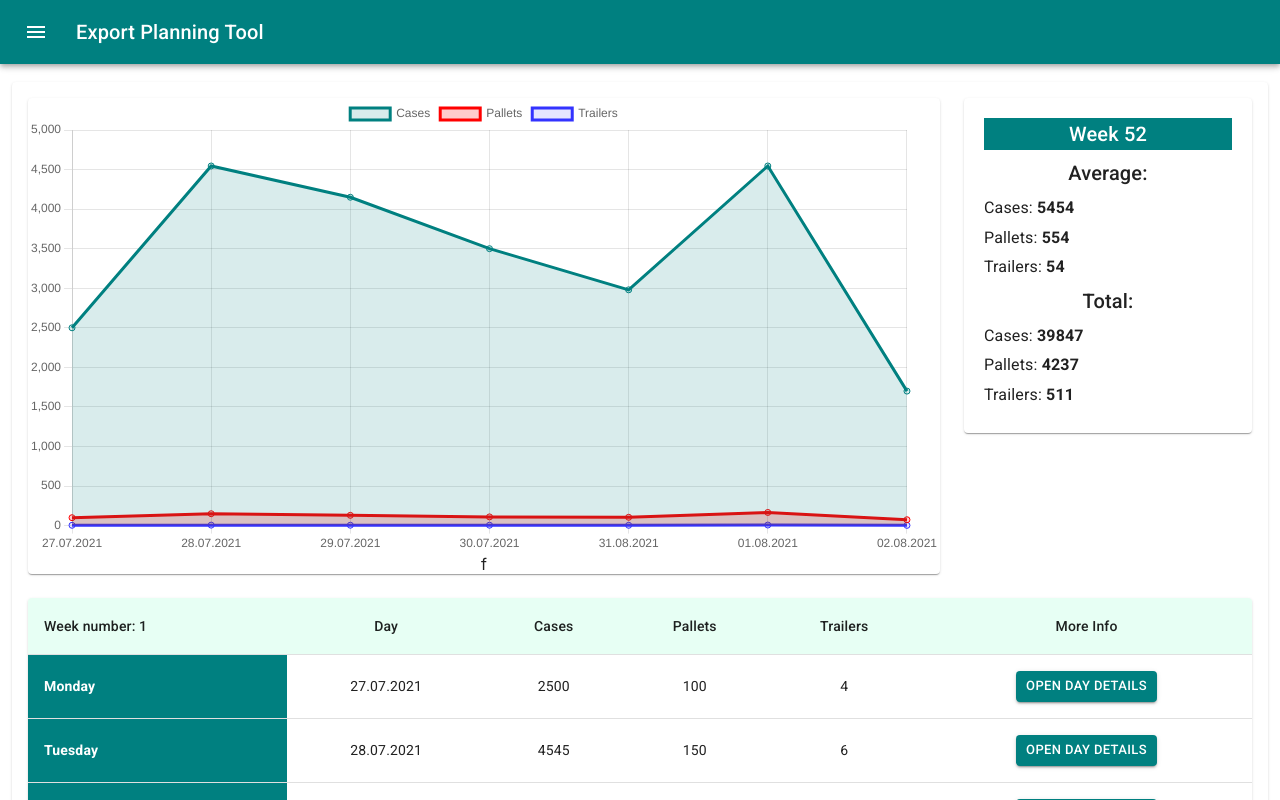
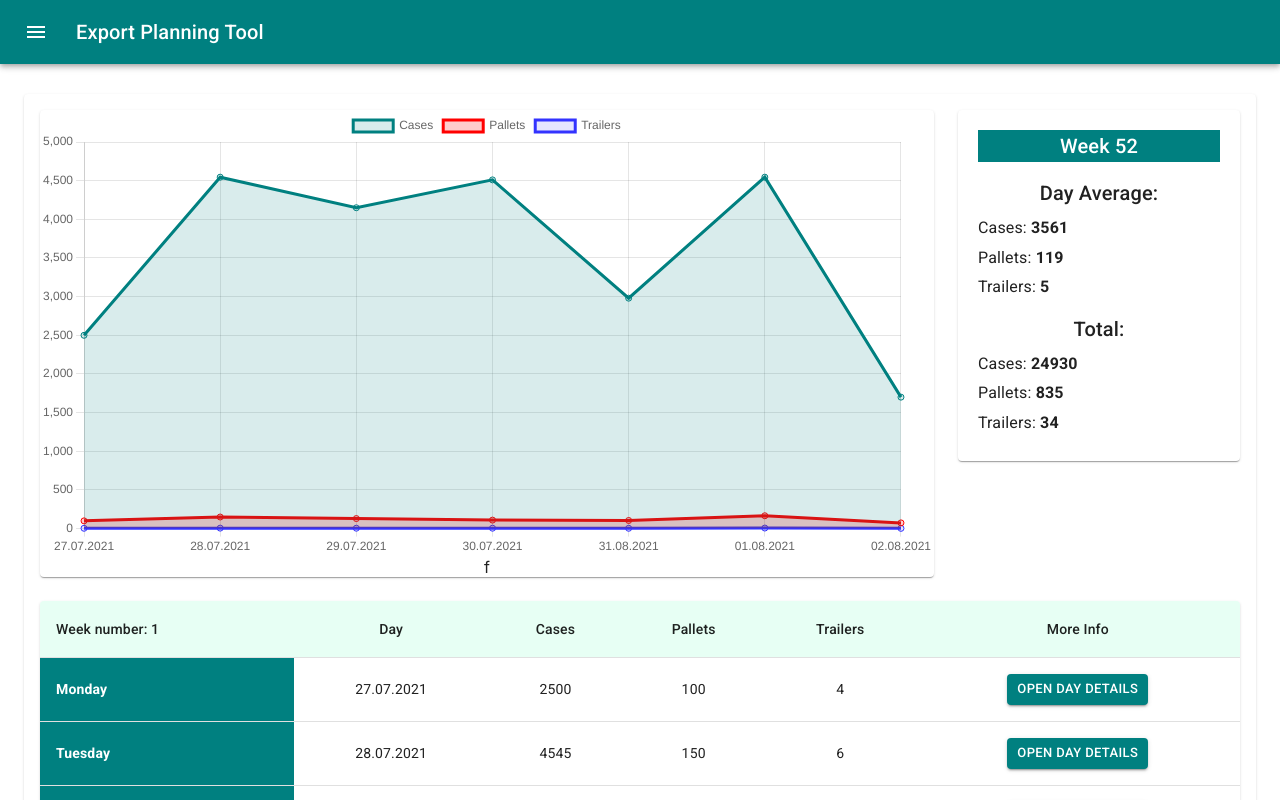
Before and after one commit to AleksandrRiabov/planning-tool, a React (Create React App) app: page / in a window 1280 px wide. Shown: the top 800 px of the page. Built offline with nearby package versions, Linux system fonts and the light colour scheme.

Commit message:
SummaryBox displays data, some helpers functions refactored used in DayTable comp.

```diff
--- a/src/App.css
+++ b/src/App.css
@@ -4,7 +4,7 @@
 }
 
 .app .main{
-  margin-top: 30px;
+  margin: 30px auto 250px;
 }
 
 .bold{
--- a/src/App.js
+++ b/src/App.js
@@ -3,14 +3,11 @@
   BrowserRouter as Router,
   Switch,
   Route,
-  Link
 } from "react-router-dom";
 import React from 'react';
 import { makeStyles } from '@material-ui/core/styles';
-import Paper from '@material-ui/core/Paper';
 import Grid from '@material-ui/core/Grid';
 import Container from '@material-ui/core/Container';
-import { useGlobalContext } from "./context";
 import { SingleDay } from './components/SingleDay/SingleDay';
 import SingleWeek from "./components/SingleWeek/SingleWeek";
 import Footer from "./components/Footer/Footer";
@@ -29,8 +26,6 @@
 function App() {
   const classes = useStyles();
 
-  const data = useGlobalContext();
-
   return (
 	  <Router>
 
@@ -39,14 +34,12 @@
         <Container className="main">
         <div className={classes.root}>
           <Grid className={classes.container} container spacing={3}>
-			 <Switch>
+			     <Grid item xs={12}>
+           <Switch>
                 <Route path="/" exact><SingleWeek /></Route>
-            <Grid item xs={12}>
-              <Paper className={classes.paper}>
                 <Route path="/day"><SingleDay/></Route>
-              </Paper>
-            </Grid>
-		    </Switch>
+		      </Switch>
+             </Grid>
         </Grid>
       </div>
       </Container>
--- a/src/components/BarChart/BarChart.js
+++ b/src/components/BarChart/BarChart.js
@@ -1,4 +1,4 @@
-import {Line, Bar} from "react-chartjs-2";
+import { Bar} from "react-chartjs-2";
 
 
 const BarChart = ({chartData, title}) =>  {
--- a/src/components/DayTable/dayTableStyles.js
+++ b/src/components/DayTable/dayTableStyles.js
@@ -1,7 +1,7 @@
 
 import { makeStyles } from '@material-ui/core/styles';
 
-export const useStyles = makeStyles({
+export const useStyles = makeStyles((theme) => ({
    table: {
      minWidth: 350,
    },
@@ -39,4 +39,9 @@
    second: {
       background: "#f6f6f6"
    },
- })
+   paper: {
+      padding: theme.spacing(2),
+      textAlign: "center",
+      color: theme.palette.text.secondary,
+   }
+ }));
--- a/src/components/Navbar/Navbar.js
+++ b/src/components/Navbar/Navbar.js
@@ -3,7 +3,6 @@
 import AppBar from '@material-ui/core/AppBar';
 import Toolbar from '@material-ui/core/Toolbar';
 import Typography from '@material-ui/core/Typography';
-import Button from '@material-ui/core/Button';
 import IconButton from '@material-ui/core/IconButton';
 import MenuIcon from '@material-ui/icons/Menu';
 import { Link } from "react-router-dom";
--- a/src/components/OptionsBar/OptionsBar.js
+++ b/src/components/OptionsBar/OptionsBar.js
@@ -5,7 +5,6 @@
 import BarChartIcon from '@material-ui/icons/BarChart';
 import DeveloperModeIcon from '@material-ui/icons/DeveloperMode';
 import SaveIcon from '@material-ui/icons/Save';
-import { FormHelperText } from '@material-ui/core';
 
 const useStyles = makeStyles({
   root: {
--- a/src/components/SingleDay/SingleDay.css
+++ b/src/components/SingleDay/SingleDay.css
@@ -1,6 +1,3 @@
-.singleDay{
-   transition: 5s ease;
-}
 .singleDay input{
    border: none;
    box-shadow: -2px -2px #88888820;
--- a/src/components/SingleDay/SingleDay.js
+++ b/src/components/SingleDay/SingleDay.js
@@ -1,6 +1,7 @@
 import { useState, useEffect } from "react";
 import Grid from "@material-ui/core/Grid";
 import Paper from "@material-ui/core/Paper";
+import { makeStyles } from '@material-ui/core/styles';
 import "./SingleDay.css";
 import { DayTable } from "../DayTable/DayTable";
 import BarChart from "../BarChart/BarChart";
@@ -70,11 +71,20 @@
     cof: 0.009,
   },
 ];
+const useStyles = makeStyles((theme) => ({
+   paper: {
+      padding: theme.spacing(2),
+      textAlign: "center",
+      color: theme.palette.text.secondary,
+   }
+ }));
+
 
 export const SingleDay = () => {
   const [data, setData] = useState(initialData);
   const [showBarChart, setShowBarChart] = useState(false);
 
+  const classes = useStyles();
   useEffect(() => {
     //Count "Predicted" pallets for each product according to Coficien and add to array of data
     setData(
@@ -85,7 +95,7 @@
         return { ...product, predictedPallets };
       })
     );
-  }, [initialData]);
+  }, []);
 
   const onPalletsInputChange = (e) => {
     const updated = data.map((product) => {
@@ -113,7 +123,8 @@
   };
 
   return (
-    <div className="singleDay">
+    <Paper className={classes.paper}>
+        <div className="singleDay">
       <Grid container spacing={1}>
         <Grid item xs={12} md={12}>
           <DayTable
@@ -144,5 +155,6 @@
         />
       </Grid>
     </div>
+    </Paper>
   );
 };
--- a/src/components/SingleWeek/SingleWeek.js
+++ b/src/components/SingleWeek/SingleWeek.js
@@ -20,7 +20,7 @@
 		{day: "monday", date: "27.07.2021", cases: 2500, pallets: 100, trailers: 4},
 		{day: "tuesday", date: "28.07.2021", cases: 4545, pallets: 150, trailers: 6},
 		{day: "wednesday", date: "29.07.2021", cases: 4150, pallets: 130, trailers: 5},
-		{day: "thursday", date: "30.07.2021", cases: 3500, pallets: 110, trailers: 5},
+		{day: "thursday", date: "30.07.2021", cases: 4510, pallets: 110, trailers: 5},
 		{day: "friday", date: "31.08.2021", cases: 2980, pallets: 105, trailers: 4},
 		{day: "saturday", date: "01.08.2021", cases: 4545, pallets: 166, trailers: 7},
 		{day: "sunday", date: "02.08.2021", cases: 1700, pallets: 74, trailers: 3},
@@ -36,17 +36,17 @@
 	]},
 ]
 
-const weekData = [
-	{week: 1, cases: 21145, pallets: 700, trailers: 25},
-	{week: 2, cases: 21145, pallets: 700, trailers: 25},
-	{week: 3, cases: 21145, pallets: 700, trailers: 25},
-	{week: 4, cases: 21145, pallets: 700, trailers: 25},
-	{week: 5, cases: 21145, pallets: 700, trailers: 25}
-]
+// const weekData = [
+// 	{week: 1, cases: 21145, pallets: 700, trailers: 25},
+// 	{week: 2, cases: 21145, pallets: 700, trailers: 25},
+// 	{week: 3, cases: 21145, pallets: 700, trailers: 25},
+// 	{week: 4, cases: 21145, pallets: 700, trailers: 25},
+// 	{week: 5, cases: 21145, pallets: 700, trailers: 25}
+// ]
 
 const useStyles = makeStyles((theme) => ({
    table: {
-      minWidth: 650,
+      minWidth: 350,
    },
    firstCell: {
       background: "teal",
@@ -79,7 +79,7 @@
                </Paper>
             </Grid>
             <Grid item xs={12} md={3}>
-               <SummaryBox />
+               <SummaryBox data={data[0].days}/>
             </Grid>
             <Grid item xs={12}>
                <TableContainer component={Paper}>
--- a/src/components/SummaryBox/SummaryBox.js
+++ b/src/components/SummaryBox/SummaryBox.js
@@ -1,7 +1,10 @@
 import Paper from "@material-ui/core/Paper";
 import Box from "@material-ui/core/Box";
+import Grid from "@material-ui/core/Grid";
 import Typography from '@material-ui/core/Typography';
 import { makeStyles } from '@material-ui/core/styles';
+
+import { getAllTotalsAndAverages} from "../../helpers";
 
 const useStyles = makeStyles({
   root: {
@@ -13,42 +16,50 @@
   }
 });
 
-const SummaryBox = () => {
+const SummaryBox = ({data}) => {
 	const classes = useStyles();
+
+	const { cases, averageCasses, pallets, averagePallets, trailers, averageTrailers } = getAllTotalsAndAverages(data);
 
 	return (
 		<Paper className={classes.root} >
+			<Grid container spacing={1}>
+				<Grid item xs={12}>
 				  <Box className={classes.titleBox}><Typography  variant="h6" color="inherit" gutterBottom>Week 52 </Typography></Box>
-		   <Box >
+				</Grid>
+				<Grid item xs={12} sm={6} md={12}>
 					<Box>
 						<Box>
-					<Typography  variant="h6"  gutterBottom>Average:</Typography>
+							<Typography  variant="h6"  gutterBottom>Day Average:</Typography>
 						</Box>
 							<Box>
-						<Typography align={"left"} variant="body1" gutterBottom>Cases: <span className="bold">5454</span></Typography>
+								<Typography align={"left"} variant="body1" gutterBottom>Cases: <span className="bold">{averageCasses}</span></Typography>
 							</Box>
 							<Box>
-						<Typography align={"left"} variant="body1" gutterBottom>Pallets: <span className="bold">554</span></Typography>
+								<Typography align={"left"} variant="body1" gutterBottom>Pallets: <span className="bold">{averagePallets}</span></Typography>
 							</Box>
 							<Box>
-						<Typography align={"left"} variant="body1" gutterBottom>Trailers: <span className="bold">54</span></Typography>
+								<Typography align={"left"} variant="body1" gutterBottom>Trailers: <span className="bold">{averageTrailers}</span></Typography>
 							</Box>
 			 		 </Box>
+				</Grid>
+				<Grid item xs={12} sm={6} md={12}>
 						<Box>
 							<Box>
 								<Typography  variant="h6"  gutterBottom>Total:</Typography>
 								</Box>
 								<Box>
-					<Typography align={"left"} variant="body1" gutterBottom>Cases: <span className="bold">39847</span></Typography>
+									<Typography align={"left"} variant="body1" gutterBottom>Cases: <span className="bold">{cases}</span></Typography>
 								</Box>
 								<Box>
-					<Typography align={"left"} variant="body1" gutterBottom>Pallets: <span className="bold">4237</span></Typography>
+									<Typography align={"left"} variant="body1" gutterBottom>Pallets: <span className="bold">{pallets}</span></Typography>
 								</Box>
 								<Box>
-					<Typography align={"left"} variant="body1" gutterBottom>Trailers: <span className="bold">511</span></Typography>
+									<Typography align={"left"} variant="body1" gutterBottom>Trailers: <span className="bold">{trailers}</span></Typography>
 						</Box>
 					</Box>
-			</Box>
+				</Grid>
+			</Grid>
 		</Paper>
 	)
 }
--- a/src/helpers.js
+++ b/src/helpers.js
@@ -4,19 +4,37 @@
    return {trailers, pallets}
 }
 
-export const getTotal = (data, name) => {
+export const getTotal = (data) => {
+
     return data.reduce((total, product) => {
-      if (name === "predictedCases") {
-        if (product.cases) {
-          return total + +product.cases;
-        } else {
-          return total + +product.predictedCases;
-        }
+      const cases = product.cases ? product.cases : 0;
+      const predictedCases = product.cases ? product.cases : product.predictedCases;
+      return {
+        totalCases: total.totalCases + +cases ,
+        totalPallets: total.totalPallets + +product.pallets,
+        totalPredictedCases: total.totalPredictedCases + +predictedCases,
+        totalPredictedPallets: total.totalPredictedPallets + +product.predictedPallets
       }
-      return total + +product[name];
-    }, 0);
+    },{totalCases: 0, totalPallets: 0, totalPredictedCases: 0, totalPredictedPallets: 0});
   };
 
+  export const getAllTotalsAndAverages = (data) => {
+        const allProducts = data.length;
+        const totals = data.reduce((total, product) => {
+             return {
+              cases: total.cases + +product.cases,
+              pallets: total.pallets + +product.pallets,
+              trailers: total.trailers + +product.trailers,
+            }
+       });
+
+       return {
+         ...totals,
+          averageCasses: (totals.cases / allProducts).toFixed(),
+          averagePallets: (totals.pallets / allProducts).toFixed(),
+          averageTrailers: (totals.trailers / allProducts).toFixed()
+        }
+  }
 
   export const createChartData = (data) => {
     const chartData = {
```
Also changed, not shown: src/components/DayTable/DayTable.js (+16 -18 lines), 1 other file (tests, documents, lock files or other folders). Lines whose indentation alone changed are shown as unchanged.
